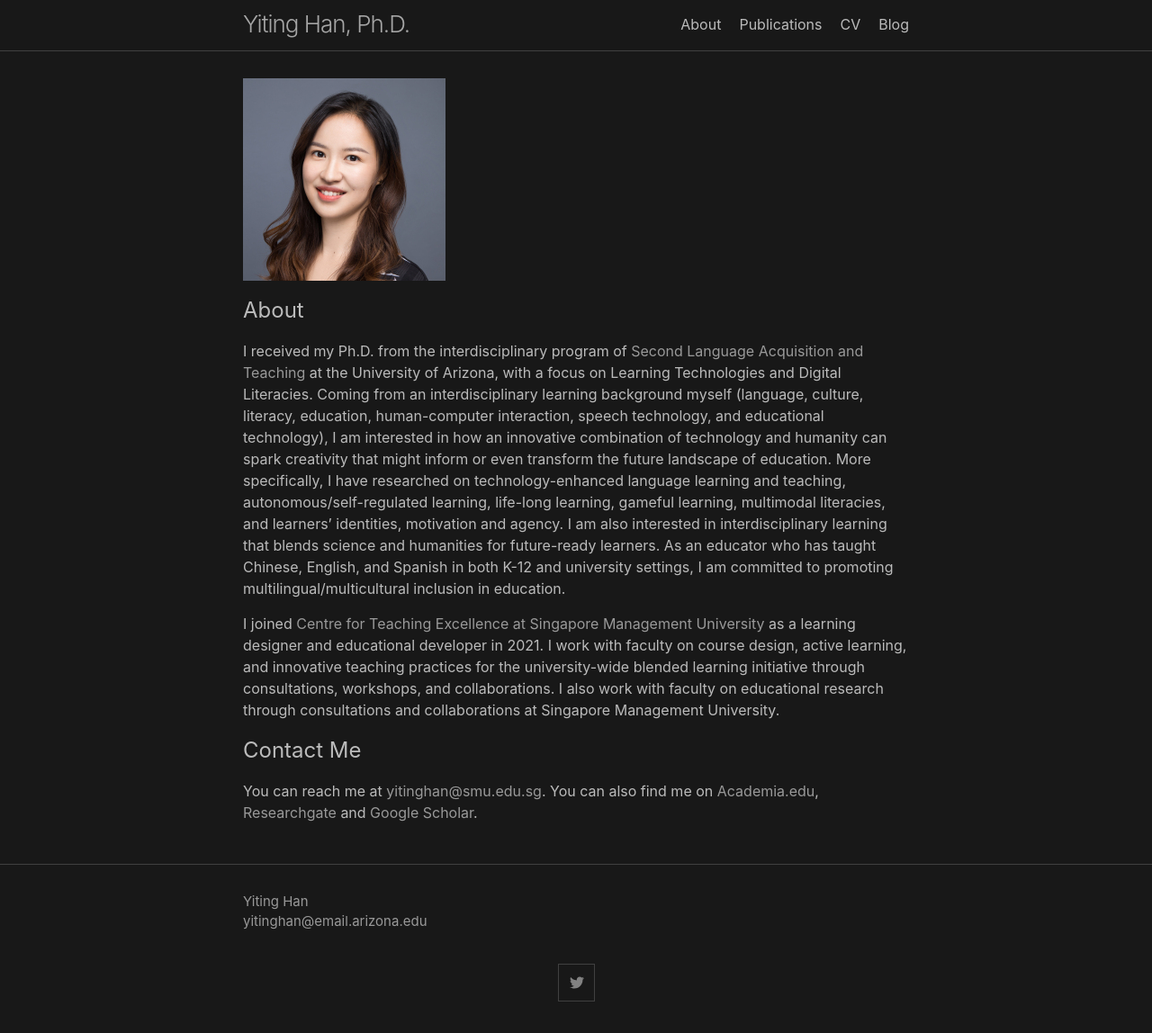
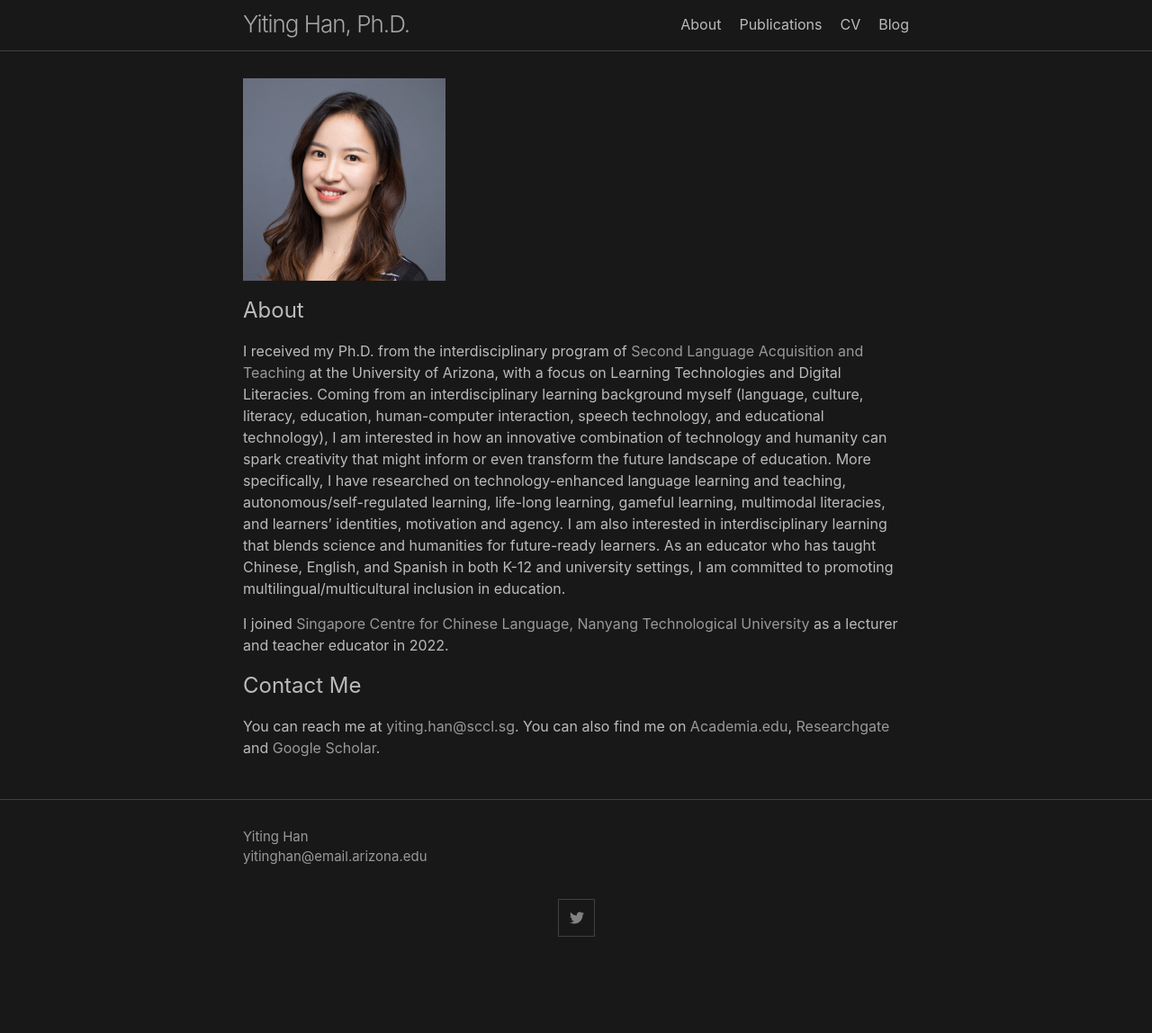
Before and after one commit to yitinghanphd/yitinghanphd.github.io, a Jekyll site: the page built from index.md, in a window 1280 px wide. Shown: the whole page at 90% size. Built offline with Jekyll 4.4.1, drawn with Linux system fonts in a browser that asks for light colours; after the commit the page ends 1076 px from its top, so only the background shows below that.

Commit message:
Update index.md
update

```diff
--- a/index.md
+++ b/index.md
@@ -13,7 +13,7 @@ title: About
 
 I received my Ph.D. from the interdisciplinary program of [Second Language Acquisition and Teaching](https://slat.arizona.edu/) at the University of Arizona, with a focus on Learning Technologies and Digital Literacies. Coming from an interdisciplinary learning background myself (language, culture, literacy, education, human-computer interaction, speech technology, and educational technology), I am interested in how an innovative combination of technology and humanity can spark creativity that might inform or even transform the future landscape of education. More specifically, I have researched on technology-enhanced language learning and teaching, autonomous/self-regulated learning, life-long learning, gameful learning, multimodal literacies, and learners’ identities, motivation and agency. I am also interested in interdisciplinary learning that blends science and humanities for future-ready learners. As an educator who has taught Chinese, English, and Spanish in both K-12 and university settings, I am committed to promoting multilingual/multicultural inclusion in education.
 
-I joined [Centre for Teaching Excellence at Singapore Management University](https://cte.smu.edu.sg/about-us/team) as a learning designer and educational developer in 2021. I work with faculty on course design, active learning, and innovative teaching practices for the university-wide blended learning initiative through consultations, workshops, and collaborations. I also work with faculty on educational research through consultations and collaborations at Singapore Management University.
+I joined [Singapore Centre for Chinese Language, Nanyang Technological University](https://www.sccl.sg/en/about/organizational-structure/staff/65-lecturer/1575-dr-han-yiting.html) as a lecturer and teacher educator in 2022.
 
 ## Contact Me
-You can reach me at [yitinghan@smu.edu.sg](mailto:yitinghan@smu.edu.sg). You can also find me on [Academia.edu](https://smu-sg.academia.edu/YitingHan), [Researchgate](https://www.researchgate.net/profile/Yiting-Han) and [Google Scholar](https://scholar.google.com/citations?user=33RFwjsAAAAJ&hl=en).
+You can reach me at [yiting.han@sccl.sg](mailto:yiting.han@sccl.sg). You can also find me on [Academia.edu](https://nanyang.academia.edu/YitingHan), [Researchgate](https://www.researchgate.net/profile/Yiting-Han) and [Google Scholar](https://scholar.google.com/citations?user=33RFwjsAAAAJ&hl=en).
```
